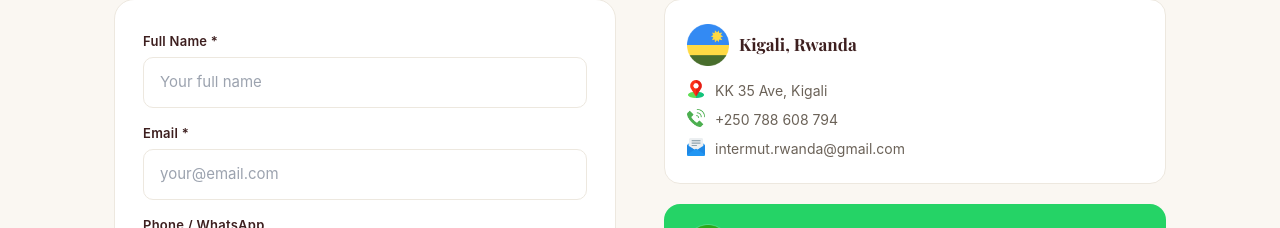
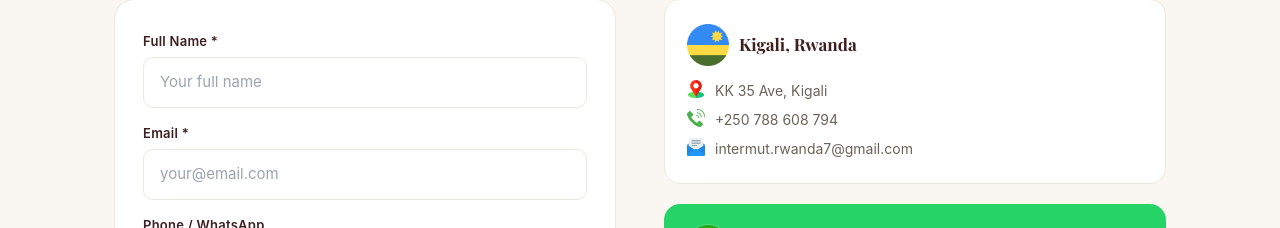
Before and after one commit to Bazatohalemouard/imut-tours, a React (Vite) app: page / in a window 1280 px wide. Both pictures are taken after a click on the button "Contact Us". Shown: the part 479-707 px from the top of the page. Built offline with nearby package versions, Linux system fonts and the light colour scheme; a web font is replaced by a local one.

Commit message:
Updated email address

```diff
--- a/src/pages/ContactPage.jsx
+++ b/src/pages/ContactPage.jsx
@@ -56,7 +56,7 @@ export const ContactPage = () => {
       country: "Rwanda",
       address: "KK 35 Ave, Kigali",
       phone: "+250 788 608 794",
-      email: "intermut.rwanda@gmail.com",
+      email: "intermut.rwanda7@gmail.com",
     },
   ];
 
```
